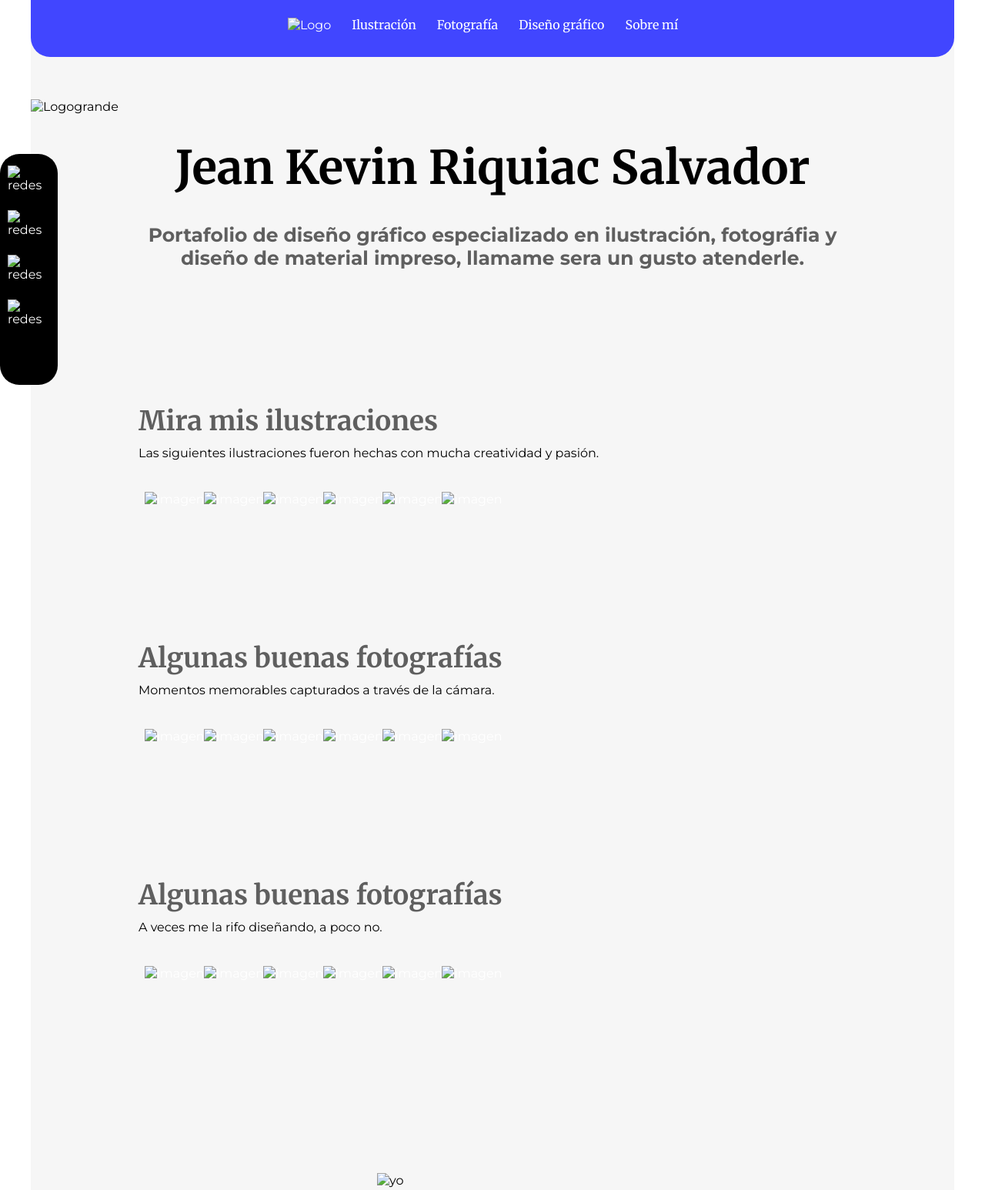
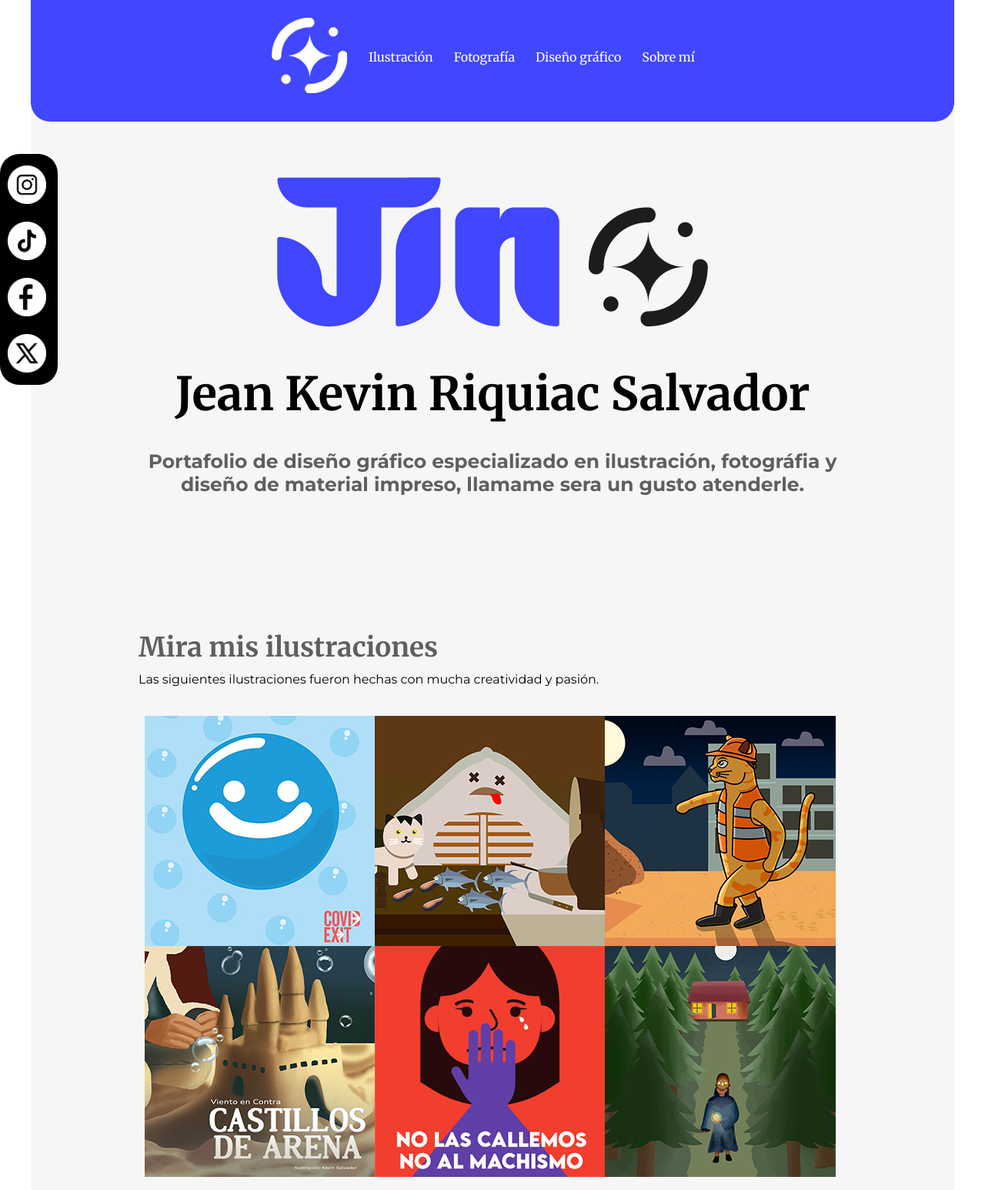
Before and after one commit to JeanRiquiac/Ejercicio-Final, a plain HTML site: page index.html in a window 1280 px wide. Shown: the top 1546 px of the page at 77% size. Drawn offline with Linux system fonts and the light colour scheme; files that its build step writes are made by us from their sources.

Commit message:
Update index.html

```diff
--- a/index.html
+++ b/index.html
@@ -26,10 +26,10 @@
     <div class="contenedor">
         <div class="redes">
             <ul>
-                <li><a href="https://www.instagram.com"><img src="imagenes/redes1.png" alt="redes" class="redes1"></a></li>
-                <li><a href="https://www.facebook.com"><img src="imagenes/redes2.png" alt="redes" class="redes1"></a></li>
-                <li><a href="https://www.tiktok.com"><img src="imagenes/redes3.png" alt="redes" class="redes1"></a></li>
-                <li><a href="https://www.x.com"><img src="imagenes/redes4.png" alt="redes" class="redes1"></a></li>
+                <li><a href="https://www.instagram.com"><img src="redes1.png" alt="redes" class="redes1"></a></li>
+                <li><a href="https://www.facebook.com"><img src="redes2.png" alt="redes" class="redes1"></a></li>
+                <li><a href="https://www.tiktok.com"><img src="redes3.png" alt="redes" class="redes1"></a></li>
+                <li><a href="https://www.x.com"><img src="redes4.png" alt="redes" class="redes1"></a></li>
             </ul>
         </div>
         <div id="cabecera"></div>
@@ -37,7 +37,7 @@
             <nav>
                 <table class="menu">
                     <tr>
-                        <td class="bmenu"><a href="#cabecera"> <img src="imagenes/logotipo.png" alt="Logo">
+                        <td class="bmenu"><a href="#cabecera"> <img src="logotipo.png" alt="Logo">
                             </a></td>
                         <td class="bmenu"><a href="#tema1">Ilustración</a></td>
                         <td class="bmenu"><a href="#tema2">Fotografía</a></td>
@@ -48,7 +48,7 @@
             </nav>
         </header>
         <aside>
-            <img class="Imagenlogogrande" src="imagenes/logotipogrande.png" alt="Logogrande">
+            <img class="Imagenlogogrande" src="logotipogrande.png" alt="Logogrande">
             <h1>Jean Kevin Riquiac Salvador</h1>
             <h3>Portafolio de diseño gráfico especializado en ilustración, fotográfia y diseño de material impreso,
                 llamame sera un gusto atenderle.</h3>
@@ -60,12 +60,12 @@
                     <h2>Mira mis ilustraciones</h2>
                     <p>Las siguientes ilustraciones fueron hechas con mucha creatividad y pasión.</p>
                     <div class="galeria">
-                        <a href="diseño1.html" class="imagen"><img src="imagenes/diseño1.jpg" alt="imagen" class="imagen"></a>
-                        <a href="#" class="imagen"><img src="imagenes/diseño2.jpg" alt="imagen" class="imagen"></a>
-                        <a href="#" class="imagen"><img src="imagenes/diseño3.jpg" alt="imagen" class="imagen"></a>
-                        <a href="#" class="imagen"><img src="imagenes/diseño4.jpg" alt="imagen" class="imagen"></a>
-                        <a href="#" class="imagen"><img src="imagenes/diseño5.jpg" alt="imagen" class="imagen"></a>
-                        <a href="#" class="imagen"><img src="imagenes/diseño6.jpg" alt="imagen" class="imagen"></a>
+                        <a href="diseño1.html" class="imagen"><img src="diseño1.jpg" alt="imagen" class="imagen"></a>
+                        <a href="#" class="imagen"><img src="diseño2.jpg" alt="imagen" class="imagen"></a>
+                        <a href="#" class="imagen"><img src="diseño3.jpg" alt="imagen" class="imagen"></a>
+                        <a href="#" class="imagen"><img src="diseño4.jpg" alt="imagen" class="imagen"></a>
+                        <a href="#" class="imagen"><img src="diseño5.jpg" alt="imagen" class="imagen"></a>
+                        <a href="#" class="imagen"><img src="diseño6.jpg" alt="imagen" class="imagen"></a>
                     </div>
                 </article>
                 <div id="tema2"></div>
@@ -73,12 +73,12 @@
                     <h2>Algunas buenas fotografías</h2>
                     <p>Momentos memorables capturados a través de la cámara.</p>
                     <div class="galeria">
-                        <a href="#" class="imagen"><img src="imagenes/diseño7.jpg" alt="imagen" class="imagen"></a>
-                        <a href="#" class="imagen"><img src="imagenes/diseño8.jpg" alt="imagen" class="imagen"></a>
-                        <a href="#" class="imagen"><img src="imagenes/diseño9.jpg" alt="imagen" class="imagen"></a>
-                        <a href="#" class="imagen"><img src="imagenes/diseño10.jpg" alt="imagen" class="imagen"></a>
-                        <a href="#" class="imagen"><img src="imagenes/diseño11.jpg" alt="imagen" class="imagen"></a>
-                        <a href="#" class="imagen"><img src="imagenes/diseño12.jpg" alt="imagen" class="imagen"></a>
+                        <a href="#" class="imagen"><img src="diseño7.jpg" alt="imagen" class="imagen"></a>
+                        <a href="#" class="imagen"><img src="diseño8.jpg" alt="imagen" class="imagen"></a>
+                        <a href="#" class="imagen"><img src="diseño9.jpg" alt="imagen" class="imagen"></a>
+                        <a href="#" class="imagen"><img src="diseño10.jpg" alt="imagen" class="imagen"></a>
+                        <a href="#" class="imagen"><img src="diseño11.jpg" alt="imagen" class="imagen"></a>
+                        <a href="#" class="imagen"><img src="diseño12.jpg" alt="imagen" class="imagen"></a>
                     </div>
                 </article>
                 <div id="tema3"></div>
@@ -86,19 +86,19 @@
                     <h2>Algunas buenas fotografías</h2>
                     <p>A veces me la rifo diseñando, a poco no.</p>
                     <div class="galeria">
-                        <a href="# class="imagen"><img src="imagenes/diseño13.jpg" alt="imagen" class="imagen"></a>
-                        <a href="#" class="imagen"><img src="imagenes/diseño14.jpg" alt="imagen" class="imagen"></a>
-                        <a href="#" class="imagen"><img src="imagenes/diseño15.jpg" alt="imagen" class="imagen"></a>
-                        <a href="#" class="imagen"><img src="imagenes/diseño16.jpg" alt="imagen" class="imagen"></a>
-                        <a href="#" class="imagen"><img src="imagenes/diseño17.jpg" alt="imagen" class="imagen"></a>
-                        <a href="#" class="imagen"><img src="imagenes/diseño18.jpg" alt="imagen" class="imagen"></a>
+                        <a href="# class="imagen"><img src="diseño13.jpg" alt="imagen" class="imagen"></a>
+                        <a href="#" class="imagen"><img src="diseño14.jpg" alt="imagen" class="imagen"></a>
+                        <a href="#" class="imagen"><img src="diseño15.jpg" alt="imagen" class="imagen"></a>
+                        <a href="#" class="imagen"><img src="diseño16.jpg" alt="imagen" class="imagen"></a>
+                        <a href="#" class="imagen"><img src="diseño17.jpg" alt="imagen" class="imagen"></a>
+                        <a href="#" class="imagen"><img src="diseño18.jpg" alt="imagen" class="imagen"></a>
                     </div>
                 </article>
             </section>
           <!--esta area es para el footer-->
           <div id="sobremi"></div>
             <article class="sobre">
-                <img src="imagenes/imagen mia.png" alt="yo" class="mifoto">
+                <img src="imagen mia.png" alt="yo" class="mifoto">
                 <h2 class="sobre">SOBRE Mí</h2>
                 <P class="sobre">Soy Kevin, un diseñador gráfico apasionado por el arte visual, la animación, la fotografía y la videografía. Me esfuerzo por crear contenido que no solo sea visualmente atractivo, sino que también comunique un mensaje claro y significativo. Mi experiencia abarca desde la creación de propuestas de diseño editorial hasta el desarrollo de material educativo digital, siempre con un enfoque centrado en la creatividad y la funcionalidad.</P>
             </article>
```
